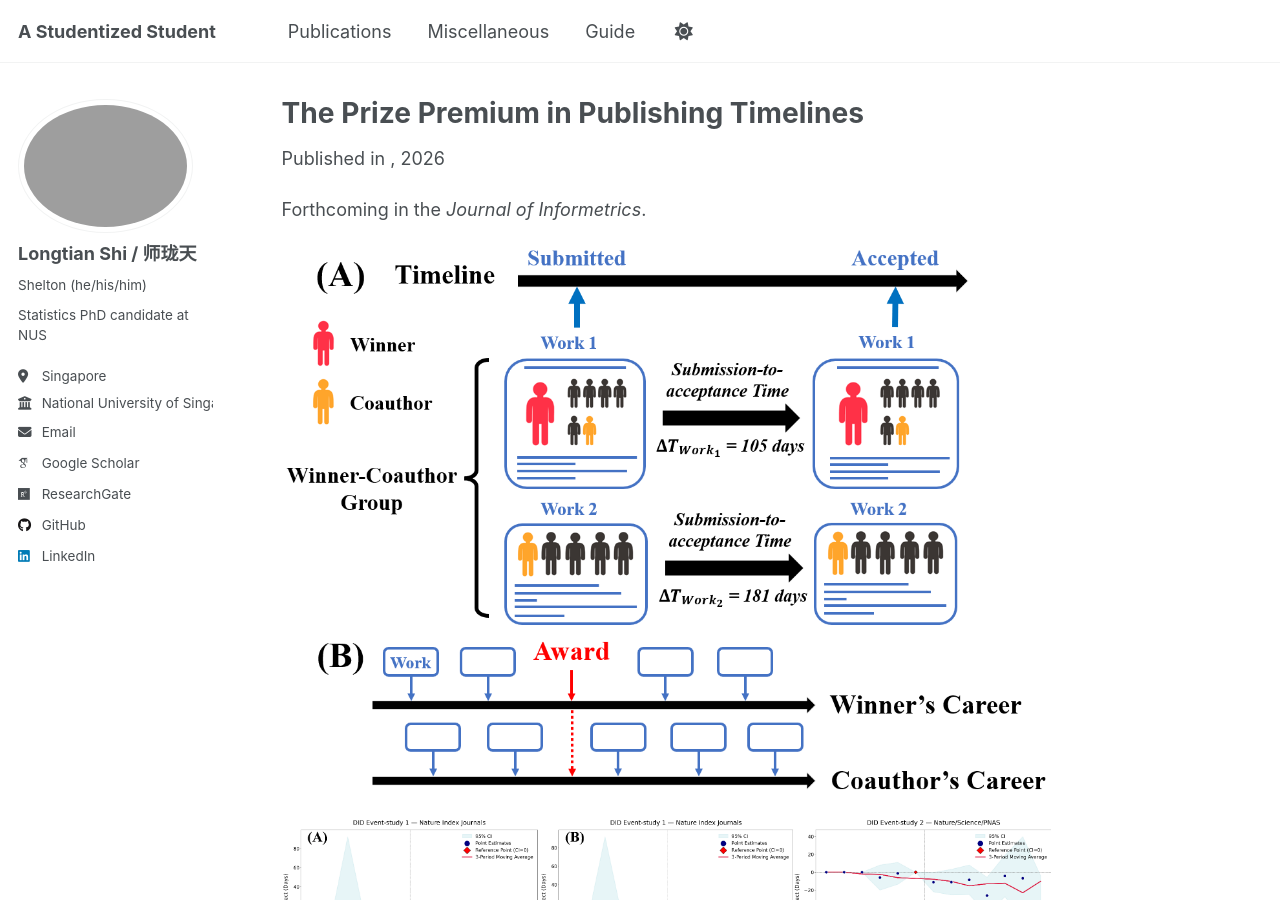
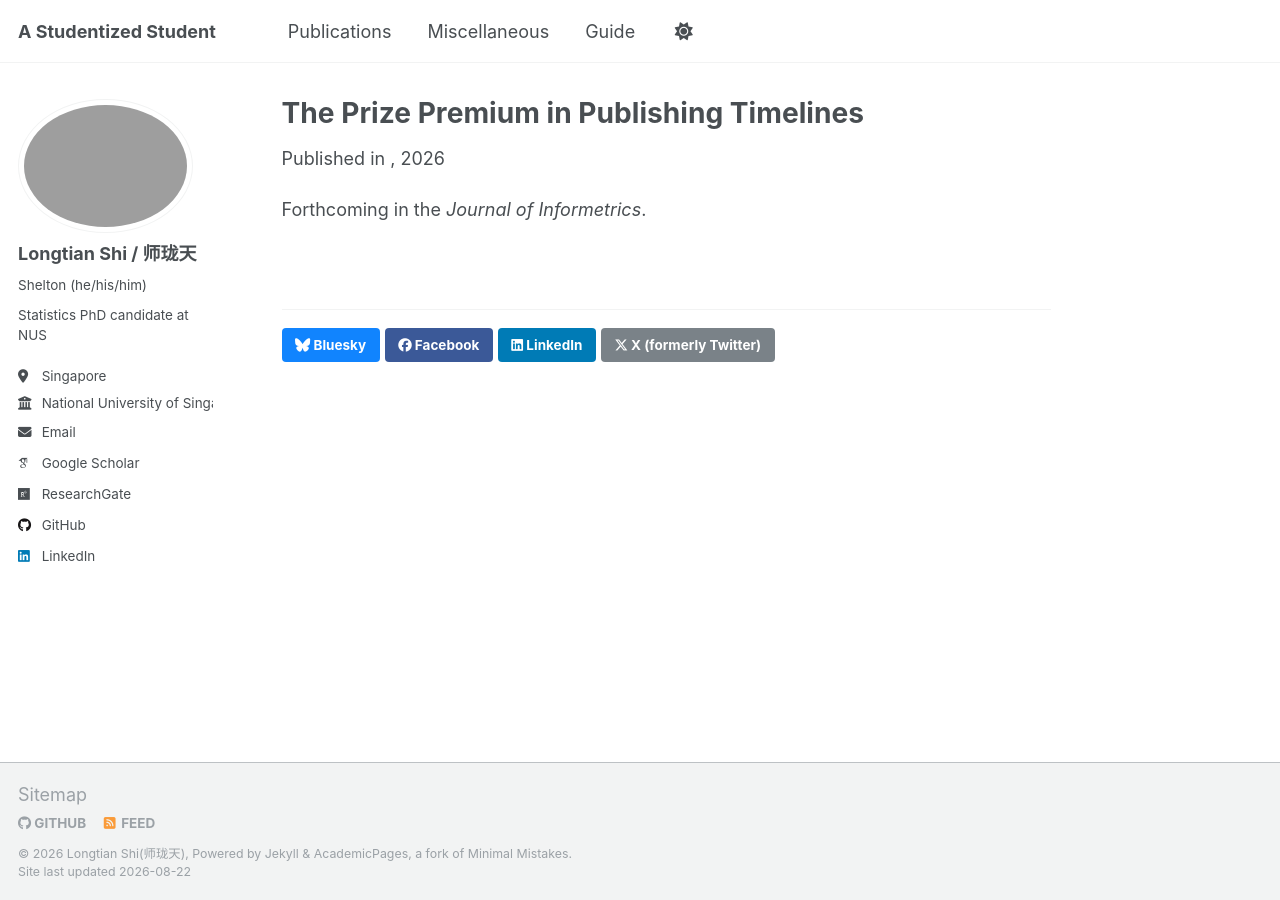
Before and after one commit to statslt/statslt.github.io, a Jekyll site: the page built from _publications/NTJY.md, in a window 1280 px wide and 900 px high. Built offline with Jekyll 4.4.1, drawn with Linux system fonts in a browser that asks for light colours; some web fonts are replaced.

```diff
--- a/_publications/NTJY.md
+++ b/_publications/NTJY.md
@@ -10,10 +10,6 @@ corresponding_author: "Ma, Y."
 
 Forthcoming in the *Journal of Informetrics*.
 
-![JOI Figure 1 Data Curation and Conceptualization](/images/JOI_Figure1.png)
-
-![JOI Figure 3 Example of DID Event Study](/images/JOI_Figure3.png)
-
 <!--
   The “citation” line below will automatically be rendered in small font on the standalone publication page,
   so you don’t need to repeat it in the body above.
```
Also changed, not shown: other parts of _publications/NTJY.md (+1 -1 lines).
